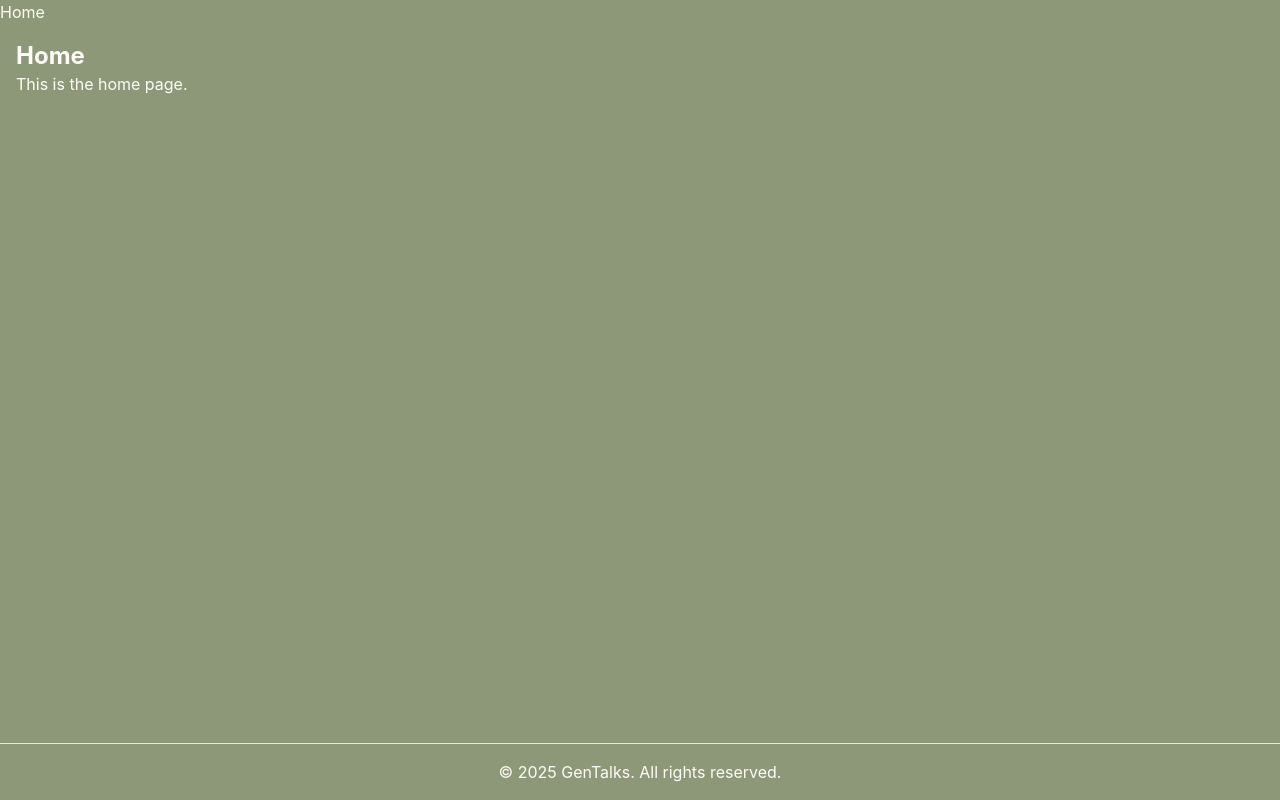
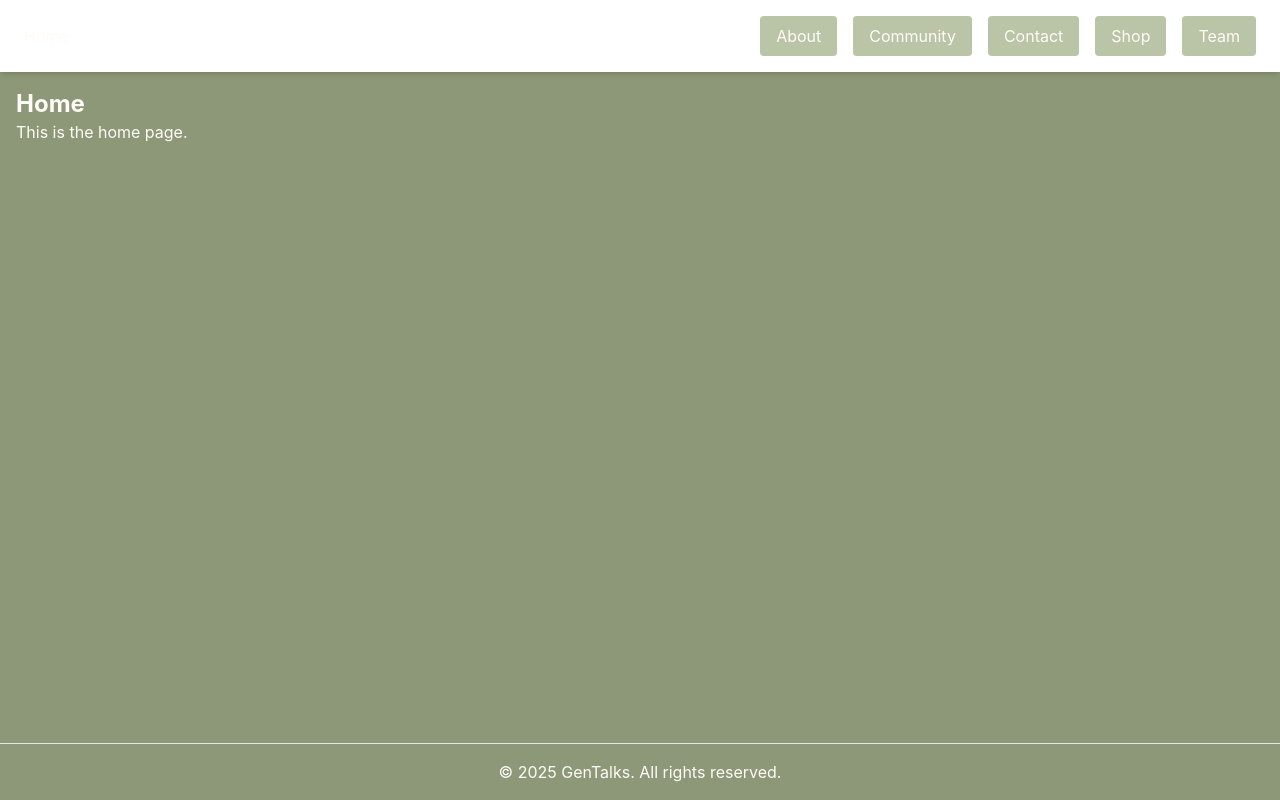
Before and after one commit to GenTalks/gentalks-website, a React (Vite) app in the folder frontend/: page / in a window 1280 px wide. Built offline with nearby package versions, Linux system fonts and the light colour scheme.

Commit message:
Update Navbar component

```diff
--- a/frontend/src/components/Navbar.tsx
+++ b/frontend/src/components/Navbar.tsx
@@ -1,2 +1,18 @@
-const Navbar = () => <div>Home</div>;
-export default Navbar;
+import HomeButton from './HomeButton';
+import NavButton from './NavButton';
+
+export default function Navbar() {
+  return (
+    <nav className="flex items-center justify-between px-6 py-4 bg-white shadow-md">
+      <HomeButton />
+
+      <div className="flex space-x-4">
+        <NavButton to="/about" label="About" />
+        <NavButton to="/community" label="Community" />
+        <NavButton to="/contact" label="Contact" />
+        <NavButton to="/shop" label="Shop" />
+        <NavButton to="/team" label="Team" />
+      </div>
+    </nav>
+  );
+}
```
